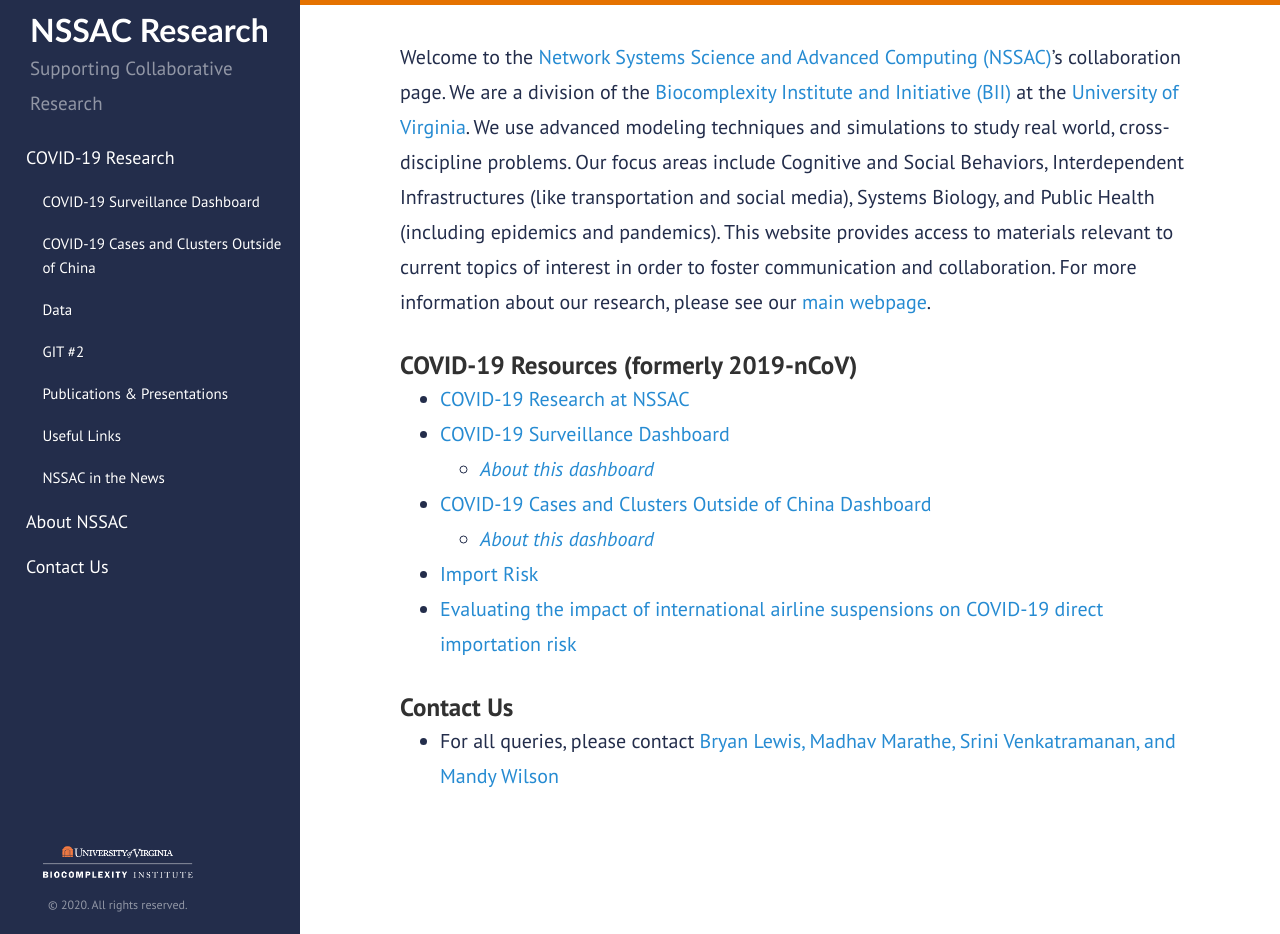
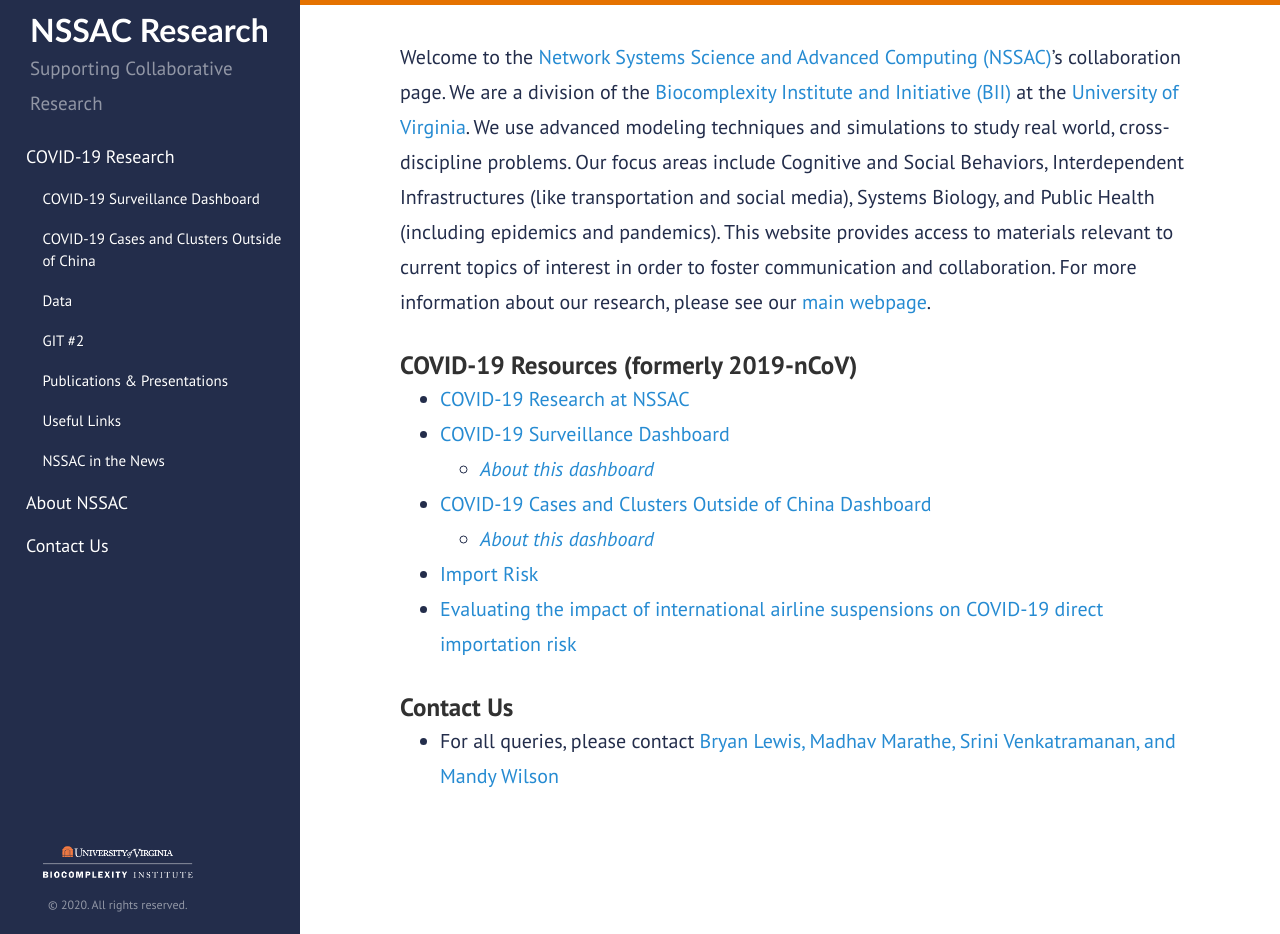
Before and after one commit to mehta-gaurav/mehta-gaurav.github.io, a Jekyll site: the page built from index.md, in a window 1280 px wide and 934 px high. Built offline with Jekyll 4.4.1, drawn with Linux system fonts in a browser that asks for light colours.

Commit message:
Update layout.css

```diff
--- a/public/css/layout.css
+++ b/public/css/layout.css
@@ -267,7 +267,7 @@
     }
 
     .sidebar_scroll {
-    line-height: 1.2rem;
+    line-height: 1.1rem;
     overflow-y: auto;
     max-height: 65vh;
     direction: rtl;
```
